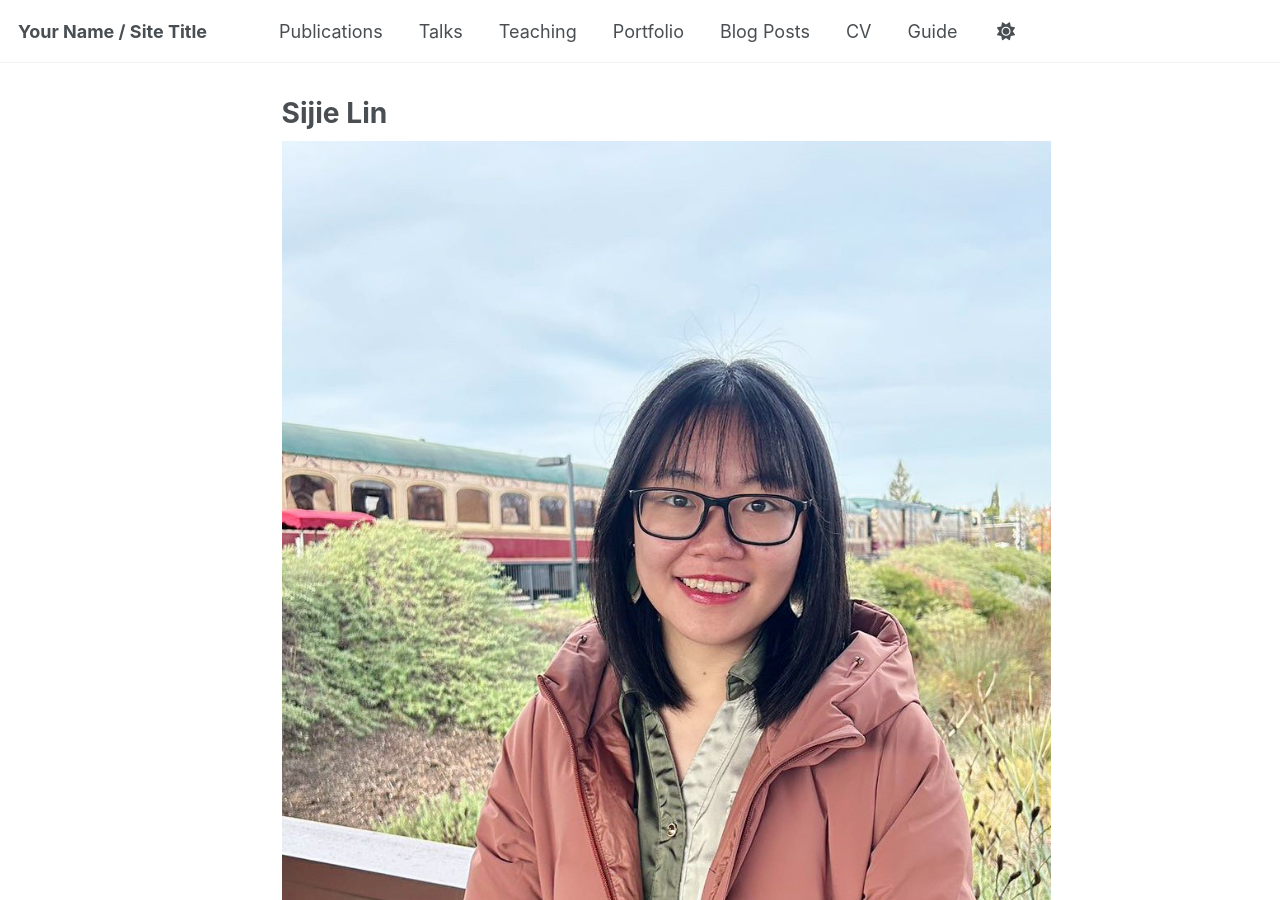
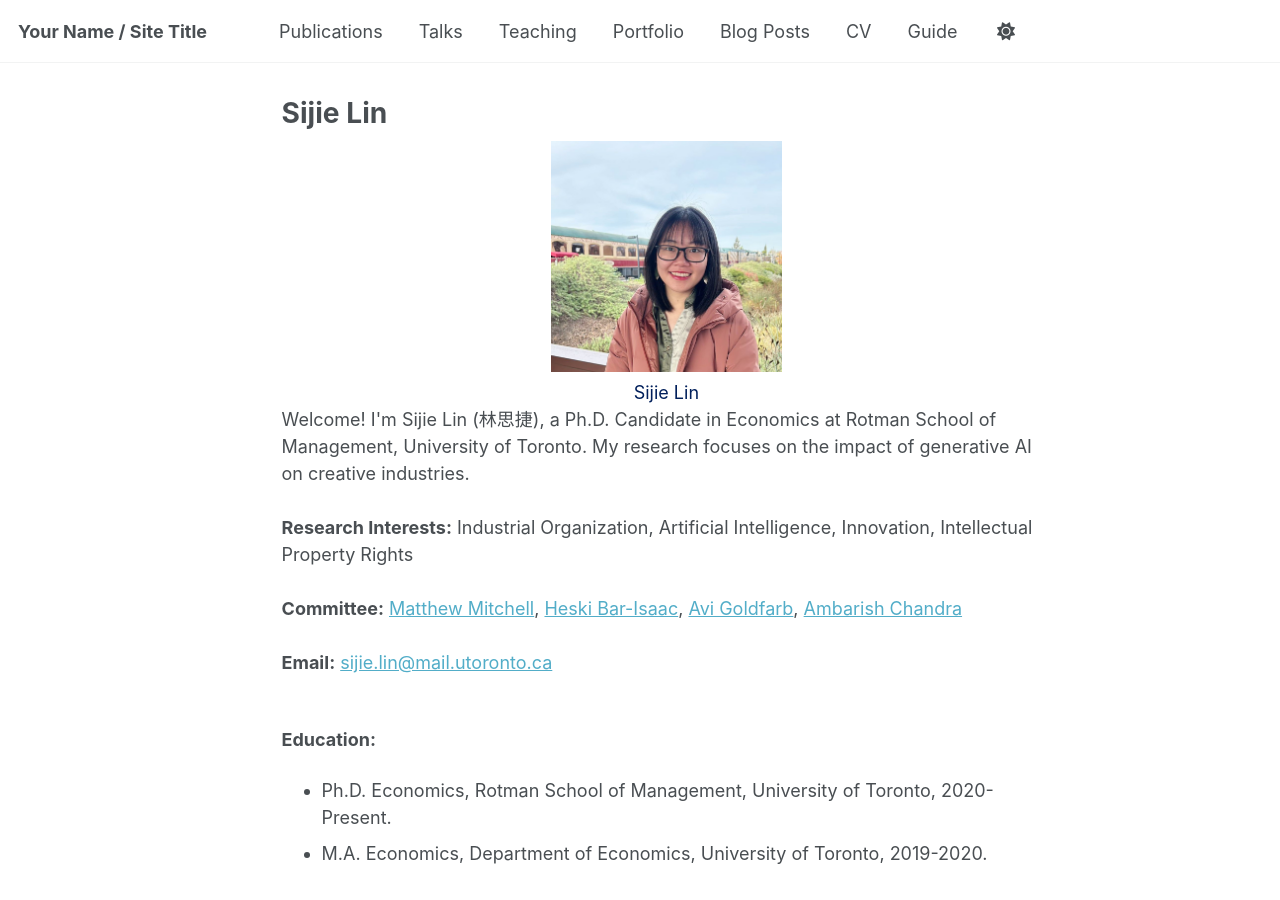
Before and after one commit to sijielin/sijielin.github.io, a Jekyll site: the page built from _pages/about.md, in a window 1280 px wide and 900 px high. Built offline with Jekyll 4.4.1, drawn with Linux system fonts in a browser that asks for light colours.

Commit message:
Update about.md

```diff
--- a/_pages/about.md
+++ b/_pages/about.md
@@ -36,7 +36,7 @@ redirect_from:
 
 <div class="flex-container">
   <div class="flex-item-left" style="text-align: center;">
-    <div class="hover-image-container" style="width: 100%;">
+    <div class="hover-image-container" style="width: 30%;">
       <img src="images/photo.jpg" class="main-image" alt="Profile Image">
       <img src="images/ghibli_new.png" class="hover-image" alt="Hover Image">
     </div>
```
